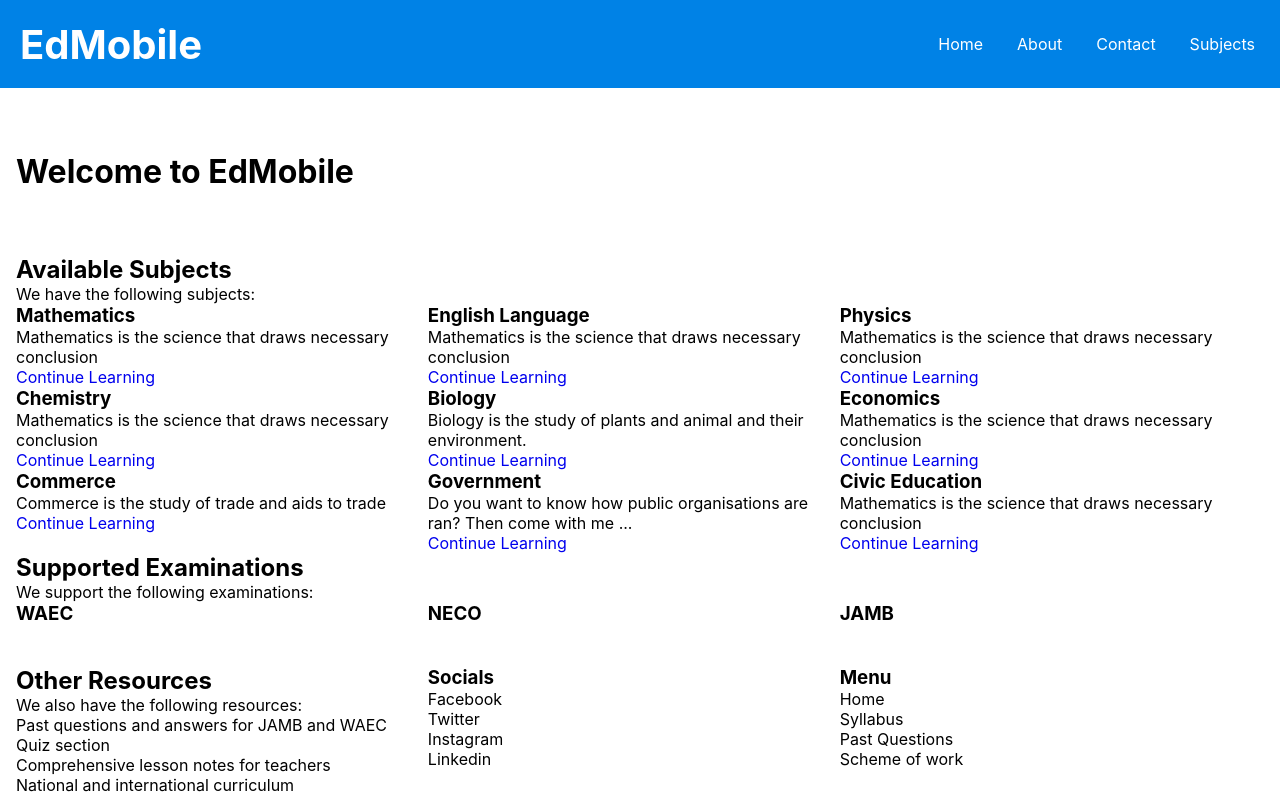
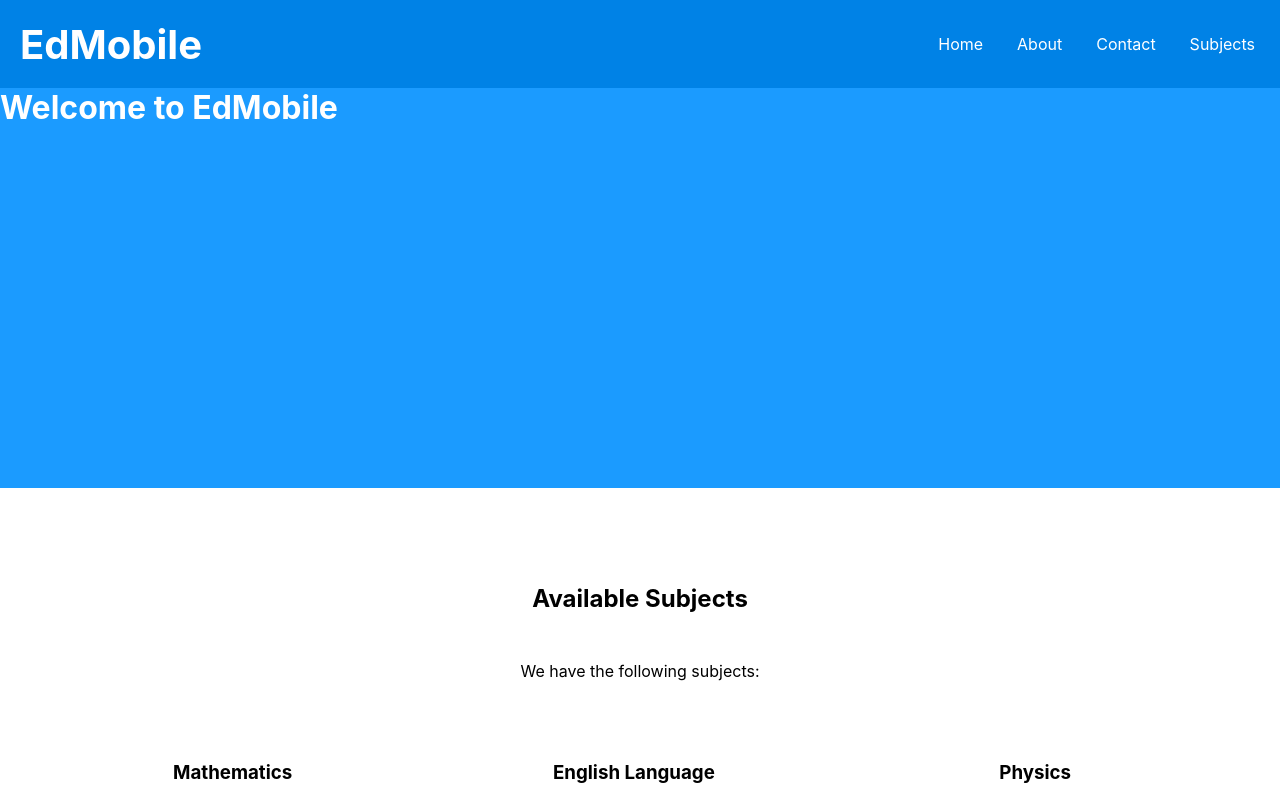
Before and after one commit to cheks123/edbile, a React (Create React App) app: page / in a window 1280 px wide. Shown: the top 796 px of the page. Built offline with nearby package versions, Linux system fonts and the light colour scheme.

Commit message:
available subjects edited

```diff
--- a/src/App.css
+++ b/src/App.css
@@ -1,3 +1,4 @@
+
 nav{
     background: #0082e6;
     color: white;
@@ -6,6 +7,7 @@ nav{
     align-items: stretch;
     gap: 2rem;
     padding: 0 1rem;
+    margin-bottom:0;
 }
 
 .container{
@@ -50,10 +52,31 @@ nav ul li{
     margin: 0 5px;
 }
 
+.banner{
+    margin-top:0;
+    width: 100%;
+    height:50vh;
+    background-color: #1b9bff;
+    color:white;
+}
+
 .row{
     width:100%;
     margin-top: 4rem;
     margin-bottom: 4rem;
+    padding: 0 2rem;
+}
+
+.available-subjects h2, .available-subjects p{
+    width:100%;
+    text-align:center;
+}
+
+
+.supported-exams, h2{
+    display:block;
+    width:100%;
+    text-align:center;
 }
 
 .col3{
@@ -61,6 +84,41 @@ nav ul li{
     float:left;
 }
 
+h2{
+    padding:2rem;
+}
+
+p{
+    padding: 1rem;
+}
+
+.subject{
+    margin: 1rem 0rem;
+    padding: 3rem;
+    text-align: center;
+}
+
+.subject:hover{
+    box-shadow: 0 4px 8px 0 rgba(0, 0, 0, 0.2), 0 6px 20px 0 rgba(0, 0, 0, 0.19)
+}
+
+
+.continue-learning{
+    display:block;
+    width: 70%;
+    padding: .5rem;
+    margin:0 auto;
+    background-color:#0082e6;
+    border-radius: 2rem;
+    color:white;
+}
+
+.continue-learning:hover{
+    background-color: #1b9bff;
+}
+
+
 footer{
     background-color: #1b9bff;
+
 }
--- a/src/App.js
+++ b/src/App.js
@@ -27,16 +27,17 @@ function App() {
     case "/subjects":
       Component = Subjects;
       break;
+    default:
+      Component = Home;
+      break;
   }
   return (
-    <>
+    <div>
       <Nav/>
-      <div className="container">
-        <Component/>
-        <Footer/>
-      </div>
+      <Component/>
+      <Footer/>
 
-    </>
+    </div>
   );
 }
 
--- a/src/Banner.js
+++ b/src/Banner.js
@@ -1,6 +1,6 @@
 function Banner() {
     return (
-      <div className="row">
+      <div className="row banner">
             <h1>Welcome to EdMobile</h1>
       </div>
     );
--- a/src/SupportedExams.js
+++ b/src/SupportedExams.js
@@ -3,7 +3,7 @@ function SupportedExams() {
     return (
 
 
-            <div className="row">
+            <div className="row supported-exams">
                 <h2>Supported Examinations</h2>
                 <p>We support the following examinations:</p>
                 <div className="col3">
--- a/src/pages/AvailableSubjects.js
+++ b/src/pages/AvailableSubjects.js
@@ -2,20 +2,20 @@ import { subjectData } from "./data";
 
 function AvailableSubjects() {
     return (
-            <>
+            <div className="row available-subjects">
 
-                <h2>Available Subjects</h2>
+                <h2 >Available Subjects</h2>
                 <p>We have the following subjects:</p>
                 {subjectData.map((data, key) =>{
                     return (
-                        <div key = {key} className="col3">
+                        <div key = {key} className="col3 subject">
                             <h3>{ data.subject }</h3>
                             <p>{ data.description }</p>
-                            <a href="/">Continue Learning</a>
+                            <a className="continue-learning" href="/">Continue Learning</a>
                         </div>
                     )
                 })}
-            </>
+            </div>
 
     );
 }
--- a/src/pages/Home.js
+++ b/src/pages/Home.js
@@ -1,16 +1,13 @@
-import Banner from "../Banner"
 import AvailableSubjects from "./AvailableSubjects";
 import SupportedExams from "../SupportedExams";
 
 function Home() {
     return (
         <>
-            <Banner />
-
-            <div className="row">
-                <AvailableSubjects />
+            <div className="banner">
+            <h1 className="bannerh1">Welcome to EdMobile</h1>
             </div>
-
+            <AvailableSubjects />
             <SupportedExams/>
 
         </>
```
